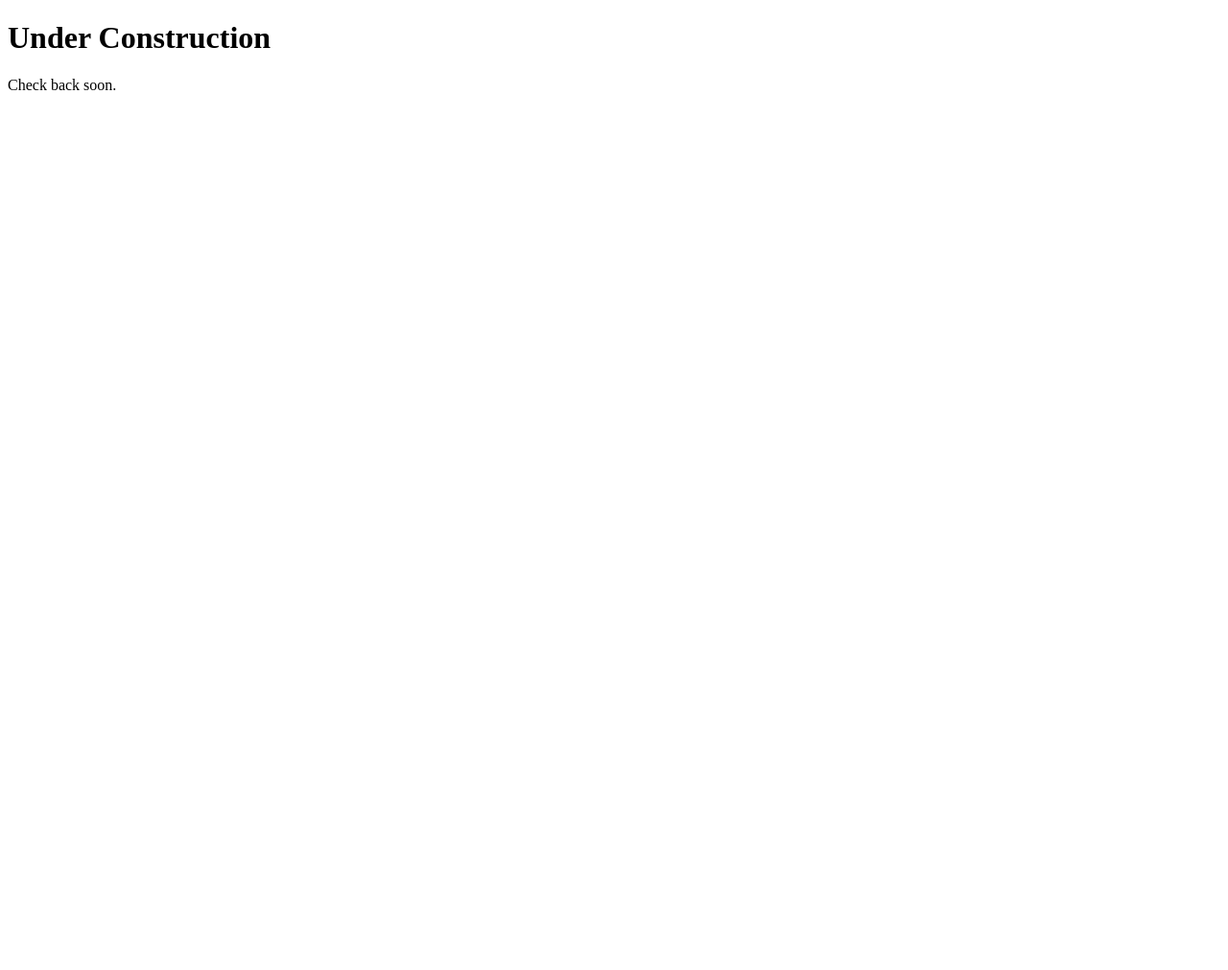
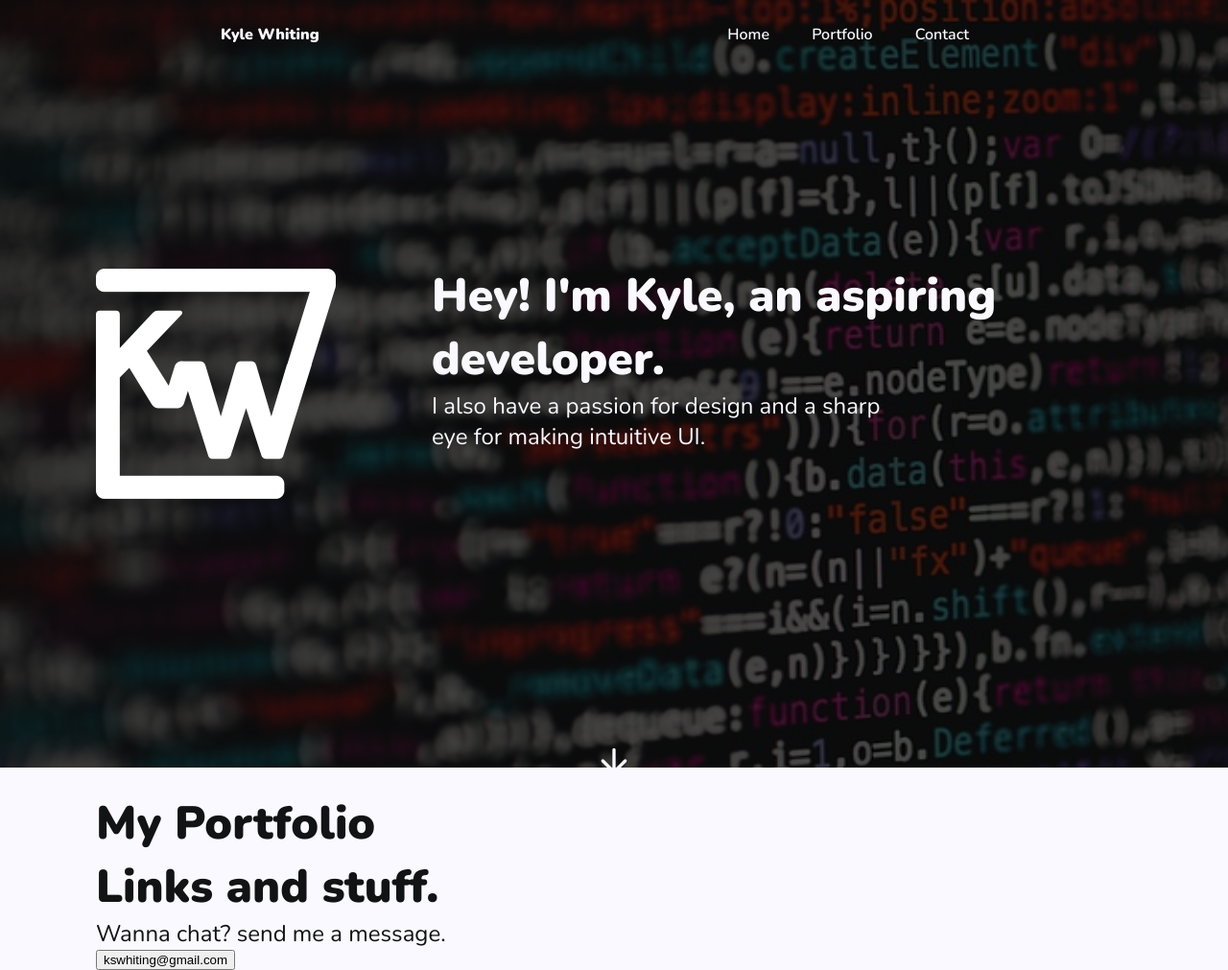
Before and after one commit to kswhiting/kswhiting.github.io, a plain HTML site: page index.html in a window 1280 px wide. Shown: the whole page at 96% size. Before the commit the page ends 800 px from the top, so only its background shows below. Drawn offline with nearby package versions, Linux system fonts and the light colour scheme.

Commit message:
Added site header and general foundation stuff

```diff
--- a/index.html
+++ b/index.html
@@ -1,7 +1,69 @@
 <!DOCTYPE html>
+<!--[if lt IE 7]>      <html class="no-js lt-ie9 lt-ie8 lt-ie7"> <![endif]-->
+<!--[if IE 7]>         <html class="no-js lt-ie9 lt-ie8"> <![endif]-->
+<!--[if IE 8]>         <html class="no-js lt-ie9"> <![endif]-->
+<!--[if gt IE 8]>      <html class="no-js"> <!--<![endif]-->
 <html>
+
+<head>
+    <meta charset="utf-8">
+    <meta http-equiv="X-UA-Compatible" content="IE=edge">
+    <title>Kyle Whiting - Portfolio</title>
+    <meta name="description" content="">
+    <meta name="viewport" content="width=device-width, initial-scale=1">
+    <link rel="stylesheet" href="stylesheet.css">
+    <link rel="stylesheet" href="https://fonts.googleapis.com/css?family=Nunito:100,200,300,400,500,600,700,800,900">
+    <link rel="icon" type="image/png" href="images/favicon.png" />
+</head>
+
 <body>
-<h1>Under Construction</h1>
-<p>Check back soon.</p>
-</body>
+    <!--[if lt IE 7]>
+            <p class="browsehappy">You are using an <strong>outdated</strong> browser. Please <a href="#">upgrade your browser</a> to improve your experience.</p>
+        <![endif]-->
+
+    <body>
+
+        <nav id="navbar" class="not-scrolled-nav">
+            <a class="nav-item-left">Kyle Whiting</a>
+            <div class="nav-items">
+                <a class="nav-item">Home</a>
+                <a class="nav-item">Portfolio</a>
+                <a class="nav-item">Contact</a>
+            </div>
+
+        </nav>
+
+        <header>
+            <div class="img-container">
+                <img src="images/randomcode.jpg" class="header-image">
+            </div>
+            <div class="header-content">
+                <img src="images/logo.PNG" class="logo">
+                <div class="header-text">
+                    <h1 id="type-heading" class="header-heading"></h1>
+                    <h2 class="heading-h2">I also have a passion for design and a sharp <br>eye for making intuitive UI.</h2>
+                </div>
+
+            </div>
+
+            <svg class="arrow-svg" xmlns="http://www.w3.org/2000/svg" width="40" height="40" viewBox="0 0 24 24" fill="none" stroke="#F9F9FF" stroke-width="2" stroke-linecap="round" stroke-linejoin="round"><path d="M12 5v13M5 12l7 7 7-7"/></svg>
+
+        </header>
+
+        <section class="portfolio">
+            <h1>My Portfolio</h1>
+        </section>
+
+        <footer>
+            <h1>Links and stuff.</h1>
+            <h2>Wanna chat? send me a message.</h2>
+            <button>
+                kswhiting@gmail.com
+            </button>
+        </footer>
+
+        <script src="node_modules/jquery/dist/jquery.min.js"></script>
+        <script src="script.js" async defer></script>
+    </body>
+
 </html>
--- /dev/null
+++ b/script.js
@@ -0,0 +1,52 @@
+$(document).ready(function(){
+    $('.heading-h2').addClass('type-paragraph');
+    $('.logo').addClass('show-logo');
+    $('.arrow-svg').addClass('show-arrow');
+});
+
+
+$(window).scroll(function () {
+
+
+
+    var scroll = $(window).scrollTop();
+
+    if (scroll >= 1) {
+        $("nav").removeClass("not-scrolled-nav");
+        $("nav").addClass("scrolled-nav");
+    } else {
+        $("nav").removeClass("scrolled-nav");
+        $("nav").addClass("not-scrolled-nav");
+    }
+
+    $(".header-image").css("top", "0" + (scroll / 1.8) + "px");
+
+});
+
+window.onscroll = function () { stickyNav() };
+
+    function stickyNav() {
+        var navbar = document.getElementById("navbar");
+        var sticky = navbar.offsetTop;
+
+        if (window.pageYOffset >= sticky) {
+            navbar.classList.add("sticky")
+        } else {
+            navbar.classList.remove("sticky");
+        }
+    }
+
+
+var string = "Hey! I'm Kyle, an aspiring developer."; /* type your text here */
+var array = string.split("");
+var timer;
+
+function frameLooper () {
+	if (array.length > 0) {
+		document.getElementById("type-heading").innerHTML += array.shift();
+	} else {
+		clearTimeout(timer);
+			}
+    loopTimer = setTimeout('frameLooper()',70); /* change 70 for speed */
+}
+frameLooper();
--- /dev/null
+++ b/stylesheet.css
@@ -0,0 +1,182 @@
+body {
+    margin-left: 250px;
+    margin-right: 250px;
+    font-family: 'Nunito', serif;
+    color: #121314;
+    background-color: #F9F9FF;
+    font-size: 1rem;
+    margin-top:0;
+    margin-bottom: 0;
+    overflow-x: hidden;
+}
+
+h1 {
+    font-size: 3rem;
+    font-weight: 900;
+    margin:0px;
+}
+
+h2 {
+    font-size: 1.5rem;
+    font-weight: 300;
+    margin:0px;
+
+}
+
+.heading-h2 {
+
+opacity: 0;}
+
+.type-paragraph {
+opacity: 1;    transition: 0.3s ease-out;
+    transition-delay: 3.5s;
+
+}
+
+
+.not-scrolled-nav {
+    padding-top: 25px;
+    margin: 0px;
+    color:#F9F9FF;
+    width: 100vw;
+    margin-left: -250px;
+}
+
+.scrolled-nav {
+    padding-top: 25px;
+    padding-bottom: 25px;
+    margin: 0px;
+    color:#121314;
+    background-color: #F9F9FF;
+    width: 100vw;
+    margin-left: -250px;
+    box-shadow: 0 2px 4px 0 rgba(0,0,0,.2);
+    transition: ease 0.2s;
+}
+
+.nav-items {
+    float: inline-end;
+    float: right;
+    padding-right:250px;
+
+}
+
+.nav-item {
+    padding:0px 20px 0px 20px;
+    font-weight: 600;
+}
+
+.nav-item-left {
+    float: left;
+    padding-left:230px;
+font-weight: 900;
+}
+
+.sticky {
+    position: fixed;
+    top: 0;
+    width: 100%;
+  }
+
+header{
+    height:100vh;
+    margin: 0;
+    color: #F9F9FF;
+    z-index: 1;
+}
+
+
+.img-container {
+    position: absolute;
+    z-index: -1;
+    top:0px;
+    left:0px;
+    height:100vh;
+    width:100vw;
+    overflow: hidden;
+
+}
+
+.header-image {
+    top:0;
+    position:absolute;
+    height: 1200px;
+    width: 2000px;
+    filter: brightness(30%);
+    background-attachment: fixed;
+    background-position: center;
+    background-repeat: no-repeat;
+    background-size: cover;
+}
+
+.header-content {
+    max-width: 1000px;
+    display: flex;
+    flex-direction: row;
+    margin: 0;
+  position: absolute;
+  top: 50%;
+  -ms-transform: translateY(-50%);
+  transform: translateY(-50%);
+}
+
+.logo {
+    width:250px;
+    height: 250px;
+    margin-right: 100px;
+    opacity: 0;
+}
+
+.show-logo {
+    opacity: 1;
+    transition: 0.3s ease-out;
+    transition-delay: 3.5s;
+
+    }
+
+.arrow-svg {
+    position: absolute;
+	top:100vh;
+	bottom: 80px;
+	left: 0;
+	right: 0;
+    opacity: 0;
+    margin: auto;
+    animation: bounce 1600ms infinite cubic-bezier(0.445, 0.05, 0.55, 0.95);
+    cursor: pointer;
+}
+
+.show-arrow {
+    opacity: 1;
+    transition: 0.3s ease-out;
+    transition-delay: 5s;
+}
+
+
+@keyframes bounce {
+    50% {
+        transform: translateY(-7px);
+      }
+    }
+
+
+@media only screen and (max-width: 1300px) {
+    body {
+        margin-left: 100px;
+    margin-right: 100px;
+    }
+
+    .not-scrolled-nav {
+        margin-left: -100px;
+    }
+
+    .scrolled-nav {
+        margin-left: -100px;
+    }
+  }
+
+@media only screen and (max-width: 900px) {
+    body {
+      background-color: lightblue;
+    }
+  }
```
Also changed, not shown: images/favicon.png (added), images/logo.png (added), images/randomcode.jpg (added), images/randomcodef.png (added), package-lock.json (added).
